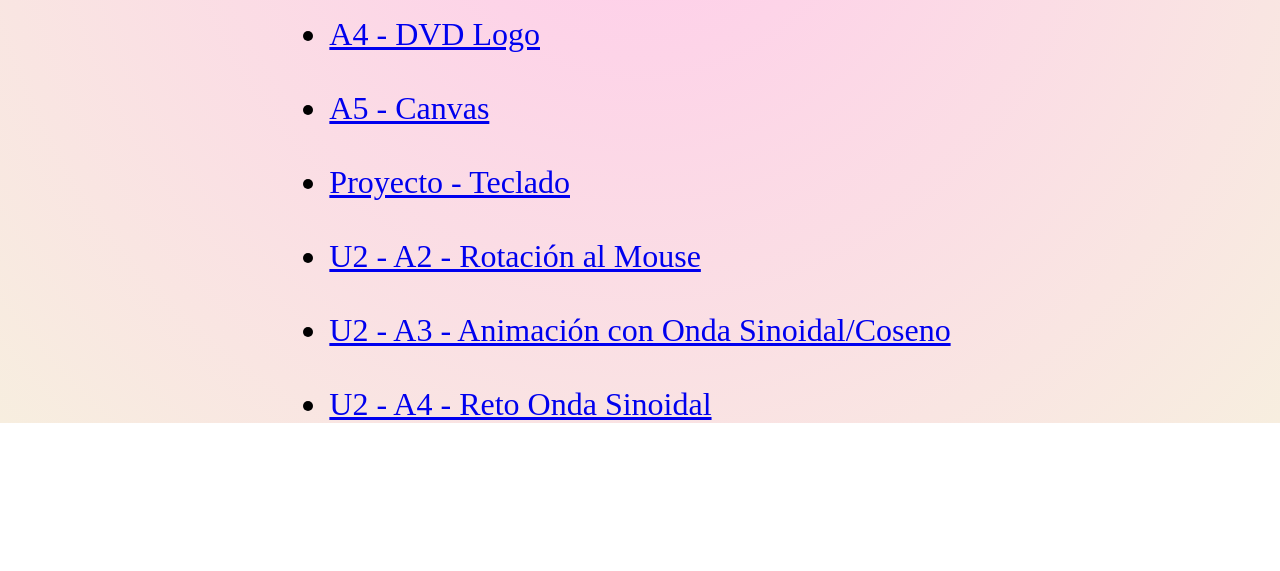
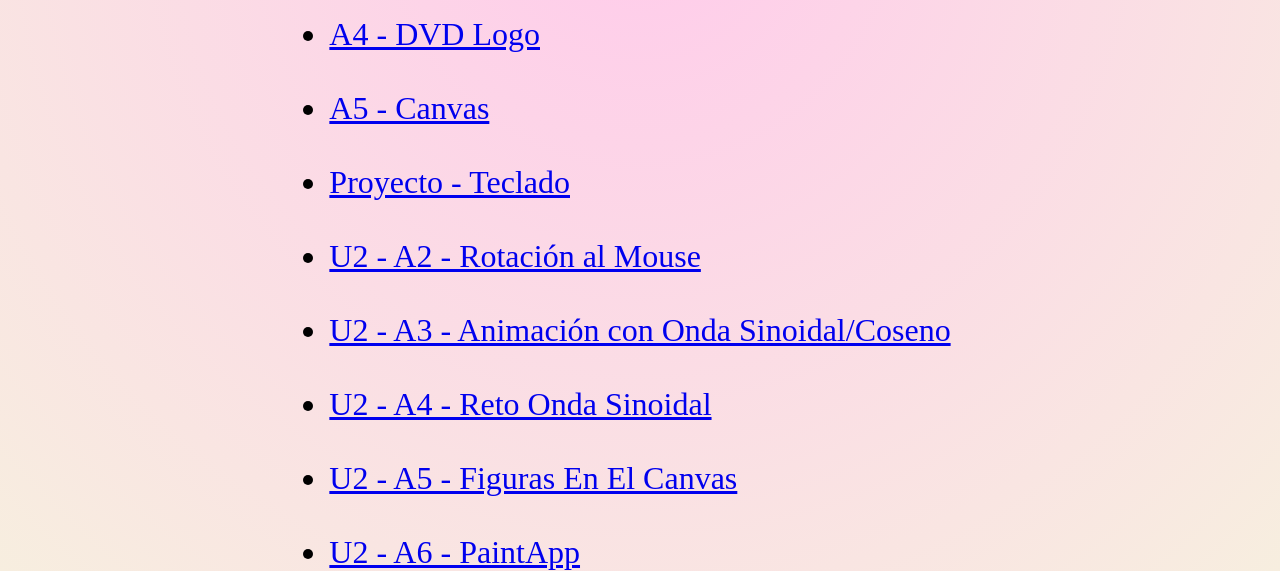
Before and after one commit to dannaqueso/DannaVera, a plain HTML site: page index.html in a window 1280 px wide. Shown: the part 754-1325 px from the top of the page. Before the commit the page ends 1177 px from the top, so only its background shows below. Drawn offline with Linux system fonts and the light colour scheme.

Commit message:
Update index.html

```diff
--- a/index.html
+++ b/index.html
@@ -59,6 +59,10 @@ background: radial-gradient(circle,rgb(255, 203, 235) 0%, rgb(247, 238, 223) 100
             <li><a href="Onda/index.html">U2 - A3 - Animación con Onda Sinoidal/Coseno </a></li>
             <br>
             <li><a href="RetoOndaSinoidal/index.html">U2 - A4 - Reto Onda Sinoidal </a></li>
+                 <br>
+            <li><a href="FigurasEnElCanvas/index.html">U2 - A5 - Figuras En El Canvas </a></li>
+                 <br>
+            <li><a href="PaintApp/index.html">U2 - A6 - PaintApp </a></li>
         </ul>
         </div>
 
```
